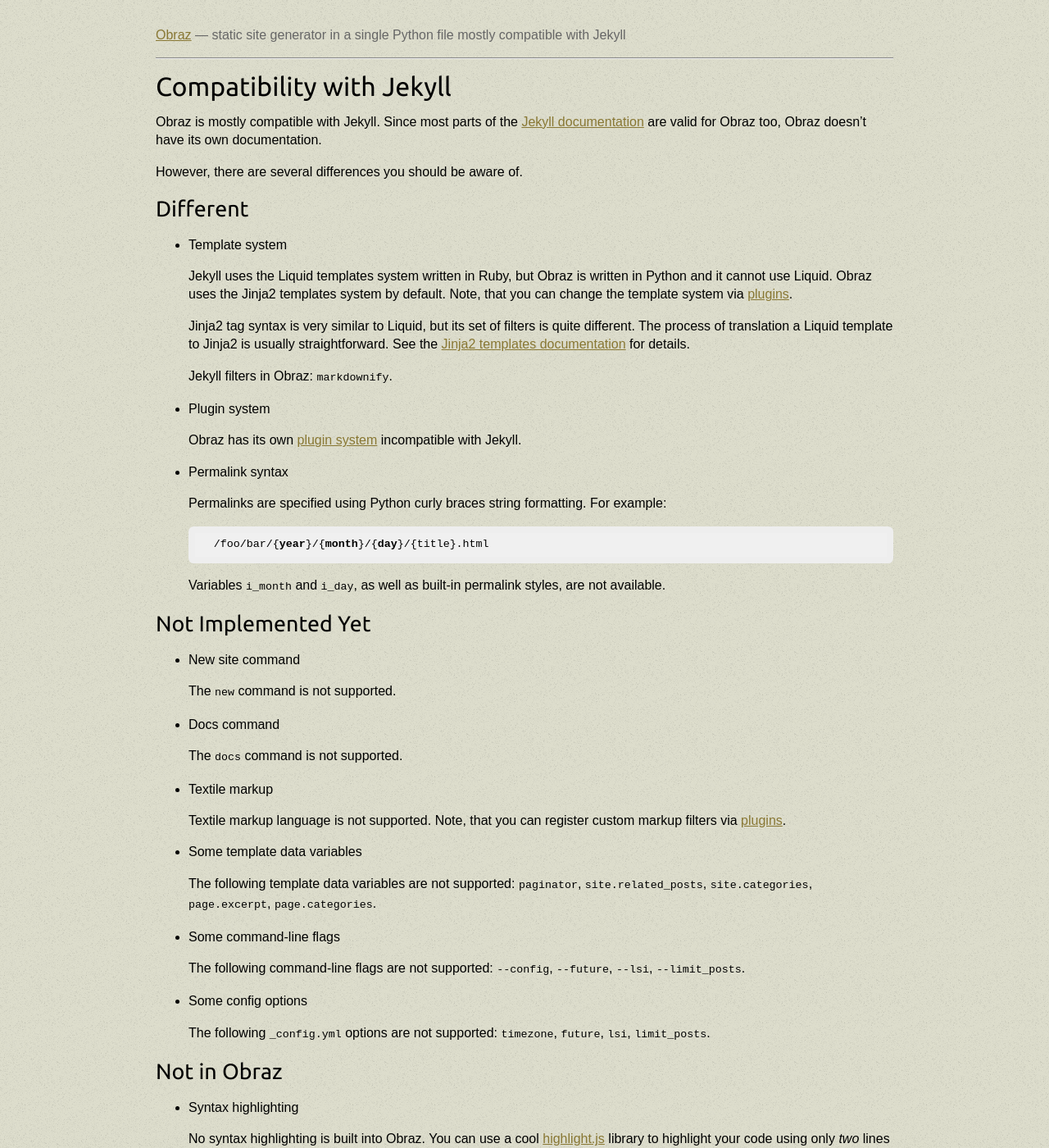
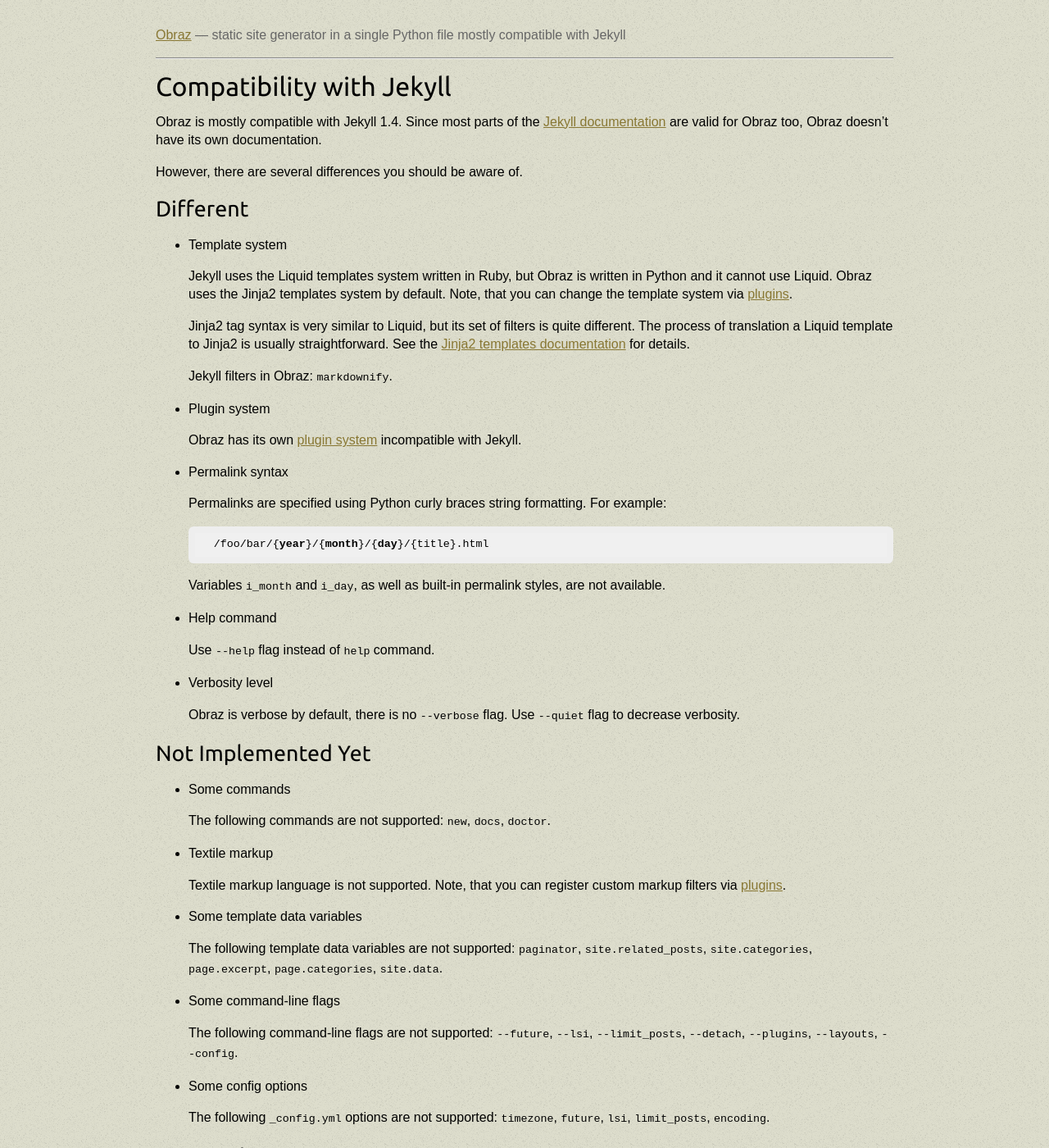
Before and after one commit to vlasovskikh/obraz, a Jekyll site: the page built from doc/jekyll.md, in a window 1280 px wide and 1400 px high. Shown: the whole window at 82% size. Built offline with Jekyll 4.4.1, drawn with Linux system fonts in a browser that asks for light colours.

Commit message:
Updated Obraz options and docs to Jekyll 1.4

```diff
--- a/doc/jekyll.md
+++ b/doc/jekyll.md
@@ -6,11 +6,12 @@
 {{ page.title }}
 ================
 
-Obraz is mostly compatible with Jekyll. Since most parts of the [Jekyll
+Obraz is mostly compatible with Jekyll 1.4. Since most parts of the [Jekyll
 documentation][1] are valid for Obraz too, Obraz doesn't have its own
 documentation.
 
 However, there are several differences you should be aware of.
+
 
 Different
 ---------
@@ -43,17 +44,22 @@
     Variables `i_month` and `i_day`, as well as built-in permalink styles, are
     not available.
 
+* Help command
+
+    Use `--help` flag instead of `help` command.
+
+* Verbosity level
+
+    Obraz is verbose by default, there is no `--verbose` flag. Use `--quiet`
+    flag to decrease verbosity.
+
 
 Not Implemented Yet
 -------------------
 
-* New site command
+* Some commands
 
-    The `new` command is not supported.
-
-* Docs command
-
-    The `docs` command is not supported.
+    The following commands are not supported: `new`, `docs`, `doctor`.
 
 * Textile markup
 
@@ -63,17 +69,18 @@
 * Some template data variables
 
     The following template data variables are not supported: `paginator`,
-    `site.related_posts`, `site.categories`,  `page.excerpt`, `page.categories`.
+    `site.related_posts`, `site.categories`,  `page.excerpt`,
+    `page.categories`, `site.data`.
 
 * Some command-line flags
 
-    The following command-line flags are not supported: `--config`, `--future`,
-    `--lsi`, `--limit_posts`.
+    The following command-line flags are not supported: `--future`,
+    `--lsi`, `--limit_posts`, `--detach`, `--plugins`, `--layouts`, `--config`.
 
 * Some config options
 
     The following `_config.yml` options are not supported: `timezone`, `future`,
-    `lsi`, `limit_posts`.
+    `lsi`, `limit_posts`, `encoding`.
 
 
 Not in Obraz
--- a/obraz.py
+++ b/obraz.py
@@ -36,9 +36,9 @@
     --safe                  Disable custom plugins.
 
     -w --watch              Watch for changes and rebuild.
-    --drafts                Render posts in the _drafts folder.
-    --host=HOSTNAME         Listen at the given hostname.
-    -p --port=PORT          Listen at the given port.
+    -D --drafts             Render posts in the _drafts folder.
+    -H --host=HOSTNAME      Listen at the given hostname.
+    -P --port=PORT          Listen at the given port.
     -b --baseurl=URL        Serve the website from the given base URL.
 
     -q --quiet              Be quiet.
```
